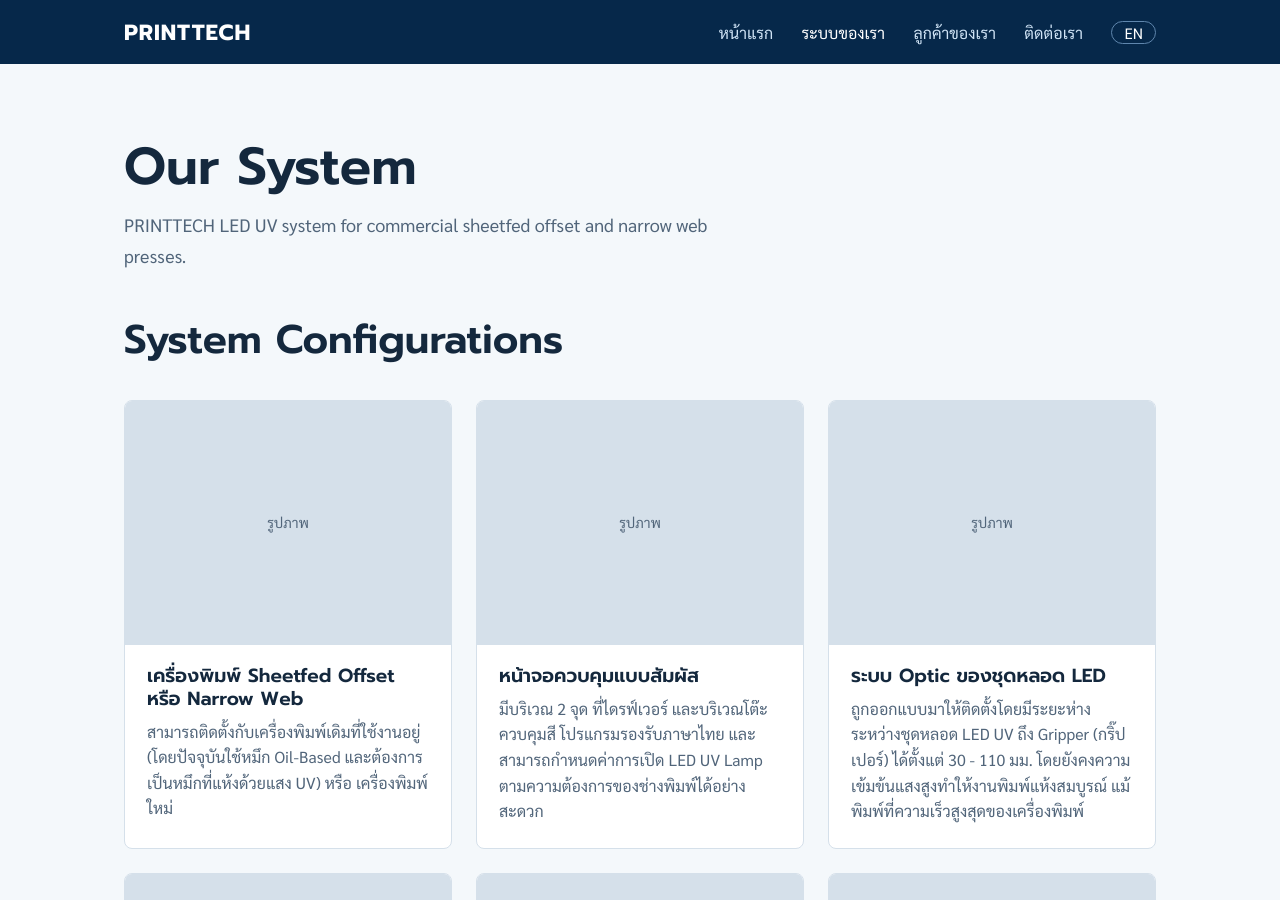
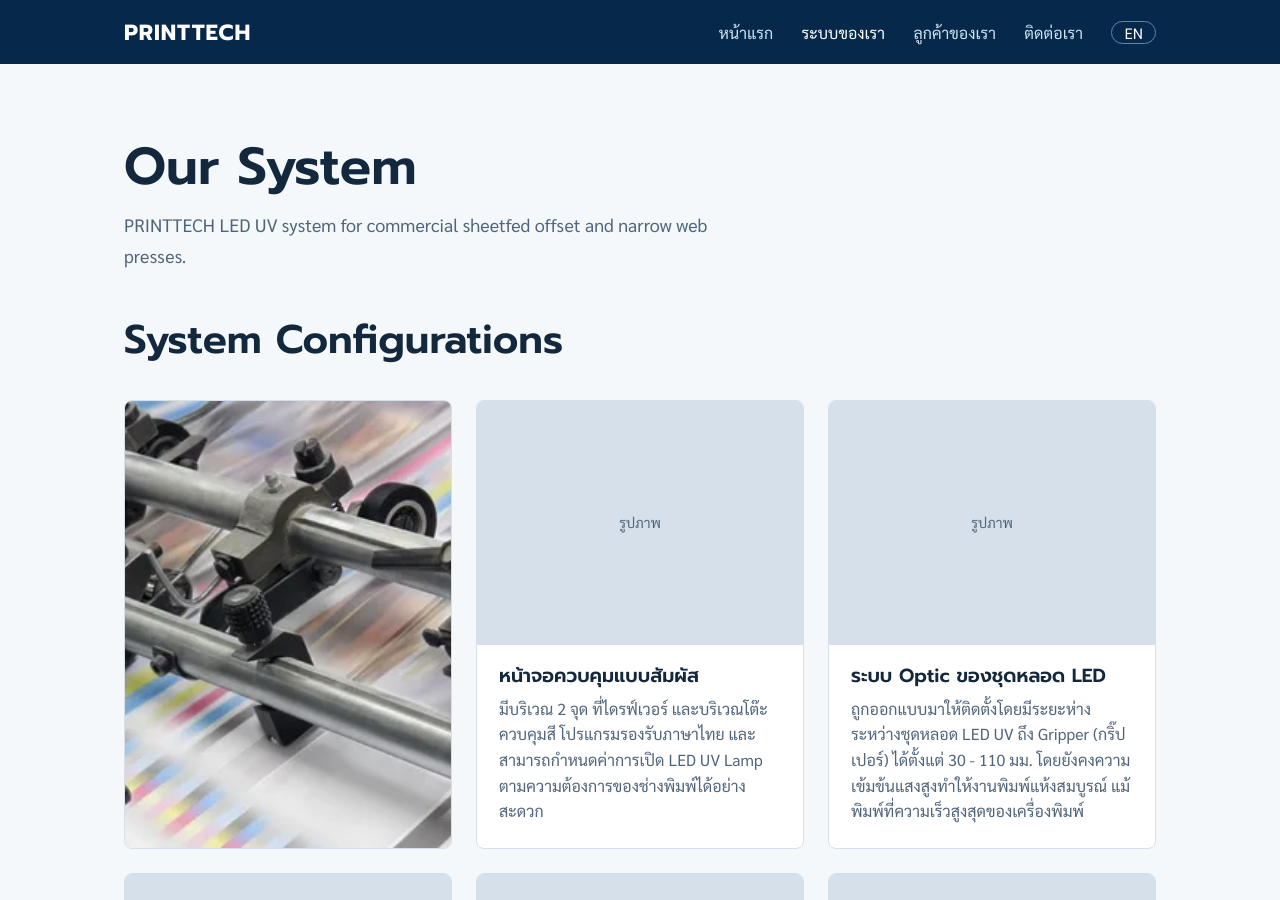
Before and after one commit to Pixxacha/printtech, a Jekyll site: the page built from system.html, in a window 1280 px wide and 900 px high. Built offline with Jekyll 4.4.1, drawn with Linux system fonts in a browser that asks for light colours.

Commit message:
Update system.html

```diff
--- a/system.html
+++ b/system.html
@@ -14,7 +14,7 @@ alt_url: /en/system.html
       <h2>System Configurations</h2>
       <div class="grid">
         <!-- Replace each .ph with <img src="images/xxx.jpg" alt="..."> once photos are in /images -->
-        <article class="item"><div class="ph">รูปภาพ</div><div class="t"><h3>เครื่องพิมพ์ Sheetfed Offset หรือ Narrow Web</h3><p>สามารถติดตั้งกับเครื่องพิมพ์เดิมที่ใช้งานอยู่ (โดยปัจจุบันใช้หมึก Oil-Based และต้องการเป็นหมึกที่แห้งด้วยแสง UV) หรือ เครื่องพิมพ์ใหม่</p></div></article>
+        <article class="item"><img src="images/print_process.webp" alt="PrintTech Printing Process"><div class="t"><h3>เครื่องพิมพ์ Sheetfed Offset หรือ Narrow Web</h3><p>สามารถติดตั้งกับเครื่องพิมพ์เดิมที่ใช้งานอยู่ (โดยปัจจุบันใช้หมึก Oil-Based และต้องการเป็นหมึกที่แห้งด้วยแสง UV) หรือ เครื่องพิมพ์ใหม่</p></div></article>
         <article class="item"><div class="ph">รูปภาพ</div><div class="t"><h3>หน้าจอควบคุมแบบสัมผัส</h3><p>มีบริเวณ 2 จุด ที่ไดรฟ์เวอร์ และบริเวณโต๊ะควบคุมสี โปรแกรมรองรับภาษาไทย และสามารถกำหนดค่าการเปิด LED UV Lamp ตามความต้องการของช่างพิมพ์ได้อย่างสะดวก</p></div></article>
         <article class="item"><div class="ph">รูปภาพ</div><div class="t"><h3>ระบบ Optic ของชุดหลอด LED</h3><p>ถูกออกแบบมาให้ติดตั้งโดยมีระยะห่างระหว่างชุดหลอด LED UV ถึง Gripper (กริ๊ปเปอร์) ได้ตั้งแต่ 30 - 110 มม. โดยยังคงความเข้มข้นแสงสูงทำให้งานพิมพ์แห้งสมบูรณ์ แม้พิมพ์ที่ความเร็วสูงสุดของเครื่องพิมพ์</p></div></article>
         <article class="item"><div class="ph">รูปภาพ</div><div class="t"><h3>ค่าความเข้มแสงสูง</h3><p>สามารถเลือกใช้ได้ใน 2 ช่วงความยาวคลื่นแสงคือ 385nm และ 395nm นอกจากนั้นยังสามารถปรับแต่งระบบสำหรับโรงพิมพ์ตามประเภทงานพิมพ์แบบต่างๆ เช่น หนังสือ บรรจุภัณฑ์กระดาษ พลาสติก หรือ โลหะ</p></div></article>
```
